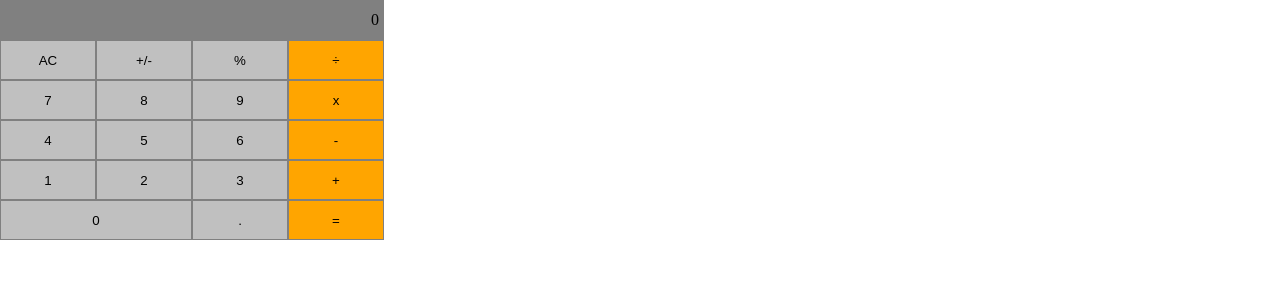
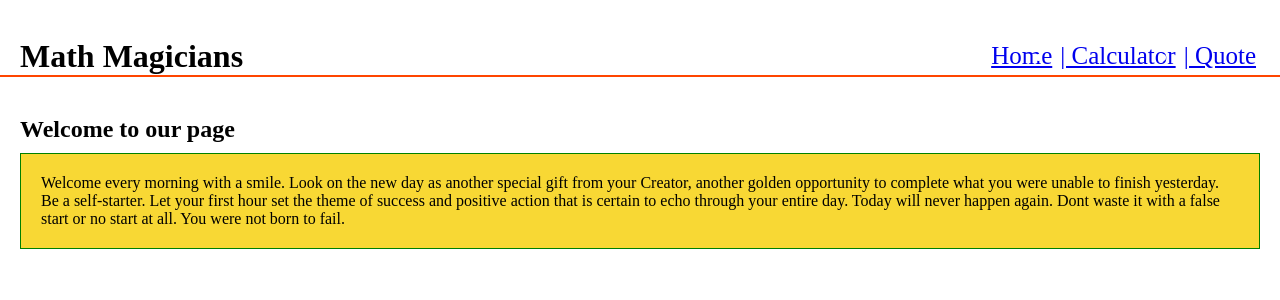
Before and after one commit to idungstanley/math-magician, a React (Create React App) app: page / in a window 1280 px wide. Shown: the top 300 px of the page. Built offline with nearby package versions, Linux system fonts and the light colour scheme.

Commit message:
Add routing

```diff
--- a/package.json
+++ b/package.json
@@ -9,6 +9,7 @@
     "big.js": "^6.1.1",
     "react": "^18.1.0",
     "react-dom": "^18.1.0",
+    "react-router-dom": "^6.3.0",
     "react-scripts": "5.0.1",
     "web-vitals": "^2.1.4"
   },
--- a/src/App.js
+++ b/src/App.js
@@ -1,6 +1,9 @@
 import React from 'react';
+import { BrowserRouter as Router, Routes, Route } from 'react-router-dom';
 import Calculator from './components/Calculator';
-import './App.css';
+import Home from './components/Home';
+import Quote from './components/Quote';
+import NavBar from './components/NavBar';
 
 // eslint-disable-next-line react/prefer-stateless-function
 class App extends React.Component {
@@ -10,7 +13,18 @@ class App extends React.Component {
   }
 
   render() {
-    return <Calculator />;
+    return (
+      <>
+        <Router>
+          <NavBar />
+          <Routes>
+            <Route exact path="/" element={<Home />} />
+            <Route path="/calculator" element={<Calculator />} />
+            <Route path="/quote" element={<Quote />} />
+          </Routes>
+        </Router>
+      </>
+    );
   }
 }
 
--- a/src/components/Calculator.js
+++ b/src/components/Calculator.js
@@ -1,5 +1,6 @@
 import React, { useState } from 'react';
 import calculate from '../logic/calculator';
+import './calculator.css';
 // eslint-disable-next-line react/prefer-stateless-function
 const Calculator = () => {
   const baseState = {
@@ -17,6 +18,8 @@ const Calculator = () => {
     setState(updateState);
   };
   return (
+    <div className="flex">
+      <h2>Lets do some math</h2>
       <section className="main">
         <div className="display">
           {total}
@@ -81,6 +84,7 @@ const Calculator = () => {
           =
         </button>
       </section>
+    </div>
   );
 };
 
--- /dev/null
+++ b/src/components/Home.js
@@ -0,0 +1,21 @@
+import React from 'react';
+import './home.css';
+
+function Home() {
+  return (
+    <section className="head">
+      <h2>Welcome to our page</h2>
+      <p className="quote">
+        Welcome every morning with a smile. Look on the new day as another
+        special gift from your Creator, another golden opportunity to complete
+        what you were unable to finish yesterday. Be a self-starter. Let your
+        first hour set the theme of success and positive action that is certain
+        to echo through your entire day. Today will never happen again. Dont
+        waste it with a false start or no start at all. You were not born to
+        fail.
+      </p>
+    </section>
+  );
+}
+
+export default Home;
--- /dev/null
+++ b/src/components/Nav.css
@@ -0,0 +1,25 @@
+.heading {
+  display: flex;
+  justify-content: space-between;
+  margin: 3% 0;
+  padding: 0 20px;
+  border-bottom: 2px solid orangered;
+}
+
+li {
+  padding: 4px;
+  justify-content: flex-end;
+  gap: 5%;
+}
+
+ul {
+  display: flex;
+  font-size: 25px;
+  text-decoration: none;
+  color: #fff;
+}
+
+li a:hover {
+  cursor: pointer;
+  color: orangered;
+}
--- /dev/null
+++ b/src/components/NavBar.js
@@ -0,0 +1,26 @@
+import React from 'react';
+import { Link } from 'react-router-dom';
+import './Nav.css';
+
+function NavBar() {
+  const links = [
+    { id: 1, path: '/', text: 'Home' },
+    { id: 2, path: '/calculator', text: '| Calculator' },
+    { id: 3, path: '/quote', text: '| Quote' },
+  ];
+  return (
+    <header className="heading">
+      <h1>Math Magicians</h1>
+      <ul>
+        {links.map((link) => (
+          <li key={link.id}>
+            <Link to={link.path}>{link.text}</Link>
+          </li>
+        ))}
+      </ul>
+    </header>
+
+  );
+}
+
+export default NavBar;
--- /dev/null
+++ b/src/components/Quote.js
@@ -0,0 +1,16 @@
+import React from 'react';
+import './quote.css';
+
+function Quote() {
+  return (
+    <article>
+      <p className="quote">
+        I hope that seeing the excitement of solving this problem will make
+        mathematicians realize that there are lots and lots of other problems in
+        mathematics which are going to be just as challenging in the future.
+      </p>
+    </article>
+  );
+}
+
+export default Quote;
--- a/src/App.css
+++ b/src/components/calculator.css
@@ -1,3 +1,4 @@
+
 * {
   margin: 0;
   padding: 0;
@@ -7,7 +8,7 @@
 .main {
   display: grid;
   grid-template-columns: 1fr 1fr 1fr 1fr;
-  width: 30%;
+  width: 50%;
   justify-content: center;
   align-items: center;
 }
@@ -45,3 +46,9 @@
   height: 40px;
   border: 1px solid grey;
 }
+
+.flex {
+  display: flex;
+  padding: 0 20px;
+  justify-content: space-between;
+}
--- /dev/null
+++ b/src/components/home.css
@@ -0,0 +1,7 @@
+.head {
+  padding: 0 20px;
+}
+
+.head h2 {
+  padding-bottom: 10px;
+}
--- /dev/null
+++ b/src/components/quote.css
@@ -0,0 +1,9 @@
+article {
+  padding: 20px;
+}
+
+.quote {
+  background-color: #f8d834;
+  padding: 20px;
+  border: 1px double green;
+}
```
Also changed, not shown: 1 other file (tests, documents, lock files or other folders). Lines whose indentation alone changed are shown as unchanged.
